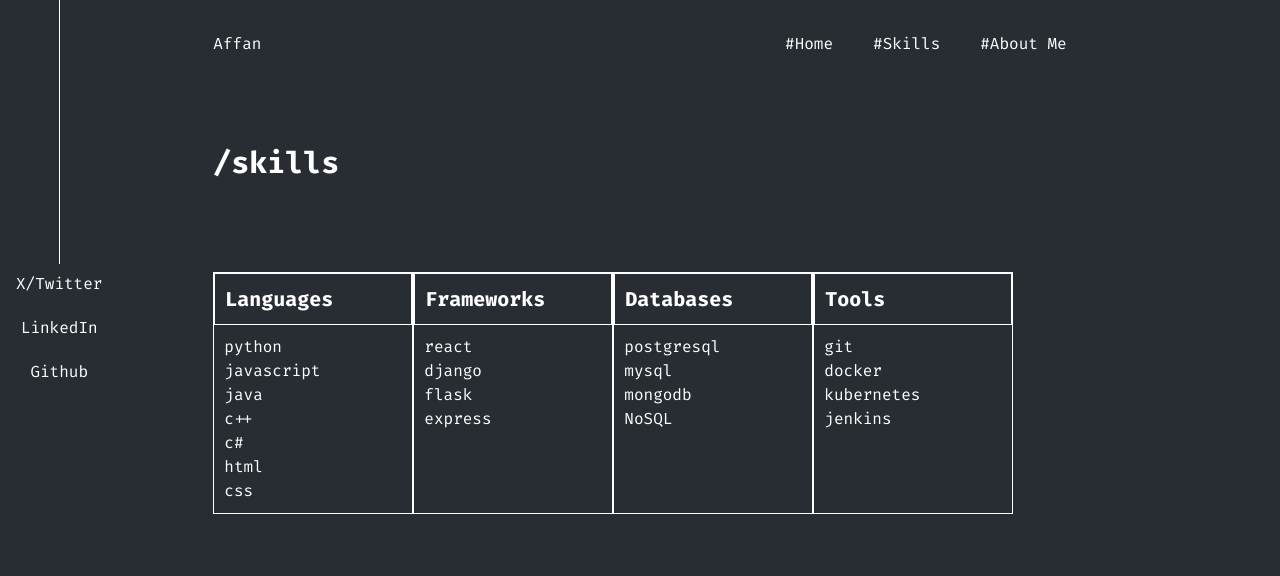
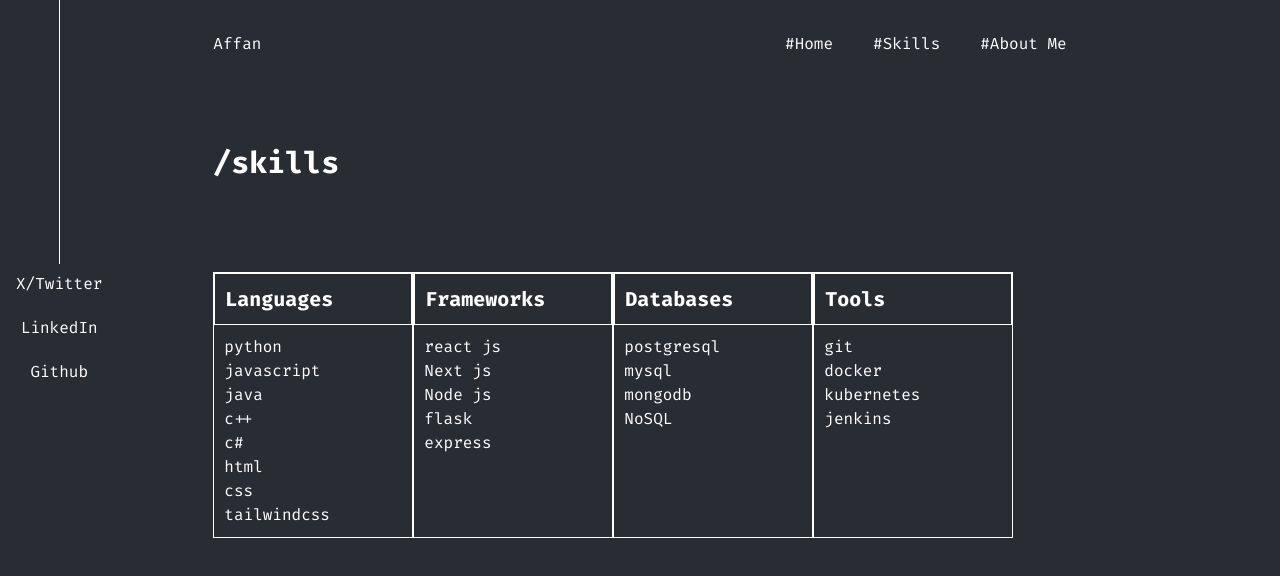
Before and after one commit to muhammadaffankhalid/affan, a Next.js app: page /skills in a window 1280 px wide. Shown: the top 576 px of the page. Built offline with nearby package versions, Linux system fonts and the light colour scheme.

Commit message:
skills upadted

```diff
--- a/app/skills/page.tsx
+++ b/app/skills/page.tsx
@@ -3,11 +3,11 @@ export default function skills() {
   const skills = [
     {
       name: "Languages",
-      list: ["python", "javascript", "java", "c++", "c#", "html", "css"],
+      list: ["python", "javascript", "java", "c++", "c#", "html", "css","tailwindcss"],
     },
     {
       name: "Frameworks",
-      list: ["react", "django", "flask", "express"],
+      list: ["react js","Next js", "Node js", "flask", "express"],
     },
     {
       name: "Databases",
```
